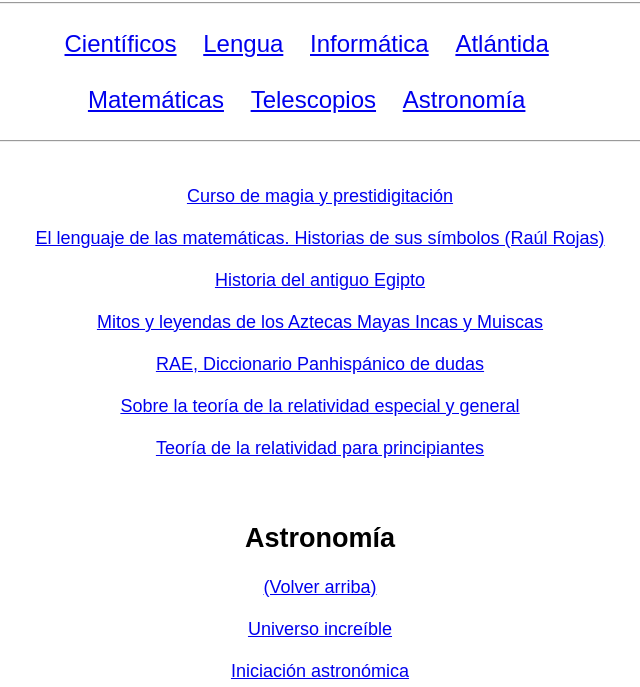
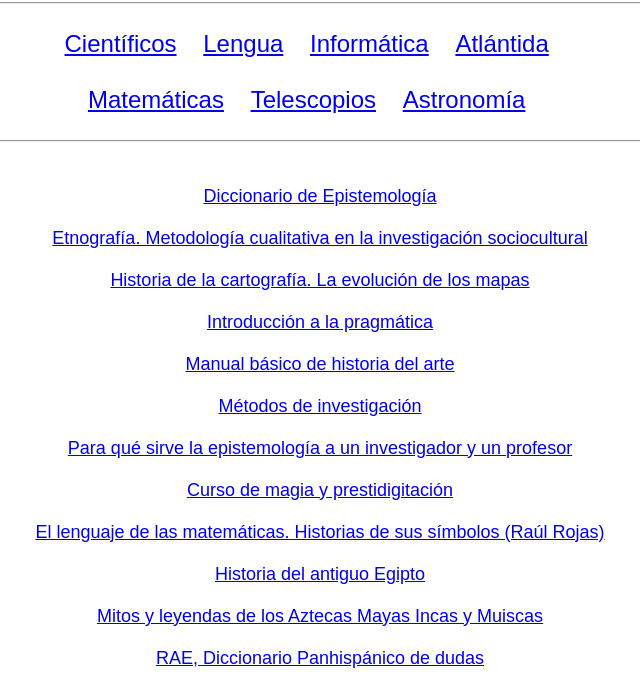
Before and after one commit to bibliotecaPDF/bibliotecaPDF.github.io, a plain HTML site: page files/ciencias.html in a window 1280 px wide. Shown: the part 104-791 px from the top of the page, without its empty margins (320-960 px from the left). Drawn offline with Linux system fonts and the light colour scheme.

Commit message:
Update ciencias.html

```diff
--- a/files/ciencias.html
+++ b/files/ciencias.html
@@ -16,6 +16,13 @@
 <br>
 <center><font size=4 face=Arial>
 
+<a href="https://docs.google.com/uc?export=&id=1Ebl1fZgqJzVcTrRVafvxKtGSS58kMfes" target="_blank">Diccionario de Epistemología</a><br><br>
+<a href="https://docs.google.com/uc?export=&id=1BYA3uiUDThlv5hBeF9laSOXjzQDJWXhV" target="_blank">Etnografía. Metodología cualitativa en la investigación sociocultural</a><br><br>
+<a href="https://docs.google.com/uc?export=&id=1uc7LnPdhuaMGC7KBCLftfAnGscfbIfya" target="_blank">Historia de la cartografía. La evolución de los mapas</a><br><br>
+<a href="https://docs.google.com/uc?export=&id=1BVRVvuLv5eHGvoEyhTyO5ySLL_RJ7Bqx" target="_blank">Introducción a la pragmática</a><br><br>
+<a href="https://docs.google.com/uc?export=&id=1MuTDc4mMXwZBJVGAFEZ5gwvJ6iZJ-kF4" target="_blank">Manual básico de historia del arte</a><br><br>
+<a href="https://docs.google.com/uc?export=&id=1a1ftKs_GRpNCRKDBvOe3fTIuxcEjA3NW" target="_blank">Métodos de investigación</a><br><br>
+<a href="https://docs.google.com/uc?export=&id=124dU8s9BbmiSlFPlfeqyrb_t4ot8xf_p" target="_blank">Para qué sirve la epistemología a un investigador y un profesor</a><br><br>
 <a href="https://docs.google.com/uc?export=&id=1FCA1gPBJqmsJKEu7BvP9NAn7qvtRf59h" target="_blank">Curso de magia y prestidigitación</a><br><br>
 <a href="https://docs.google.com/uc?export=&id=1wD51Le8p9jeCzpEZE1RL1muHHZ58-EUF" target="_blank">El lenguaje de las matemáticas. Historias de sus símbolos (Raúl Rojas)</a><br><br>
 <a href="https://docs.google.com/uc?export=&id=1LwoyRDKLdeeb0J68ERgVicMnfRYgVscj" target="_blank">Historia del antiguo Egipto</a><br><br>
```
